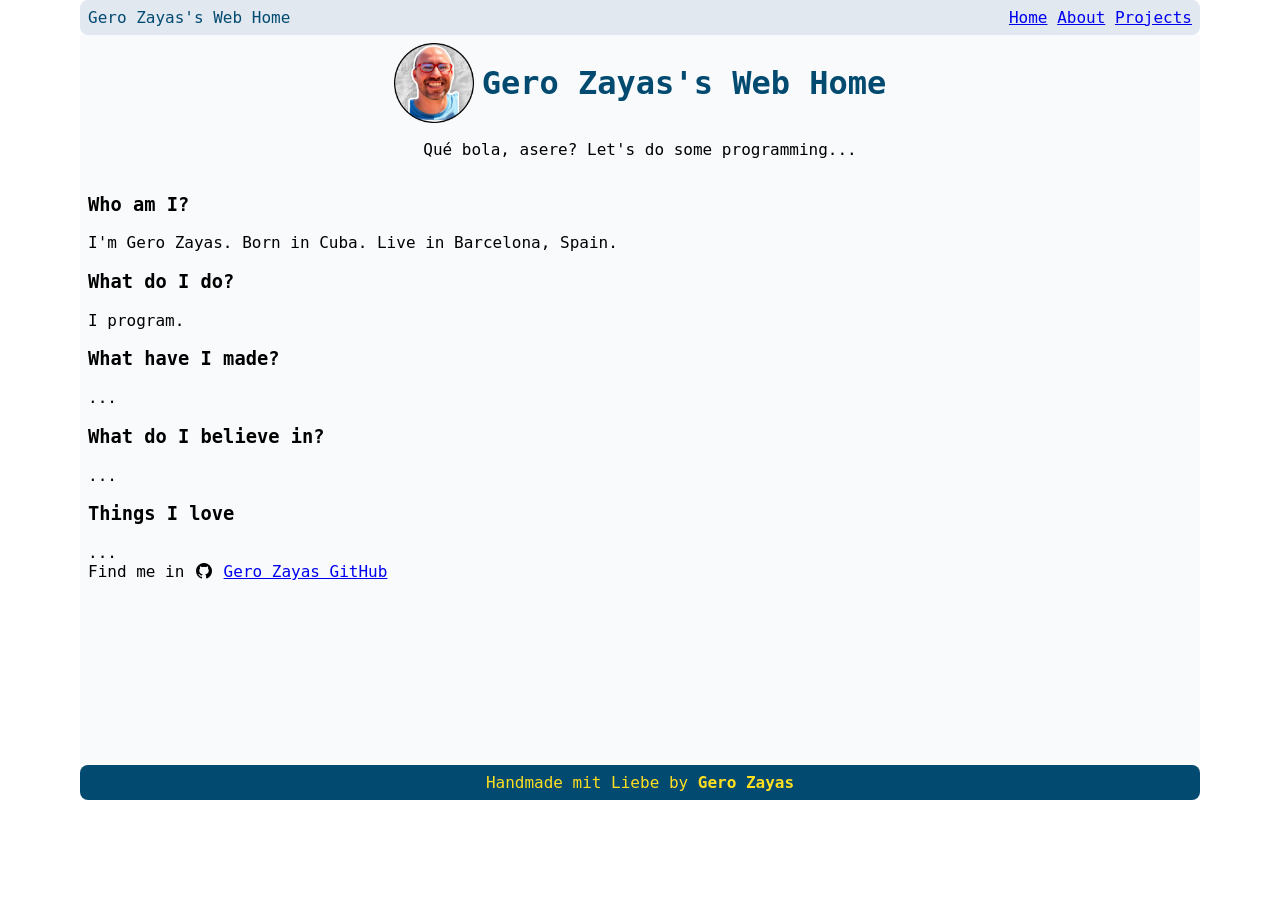
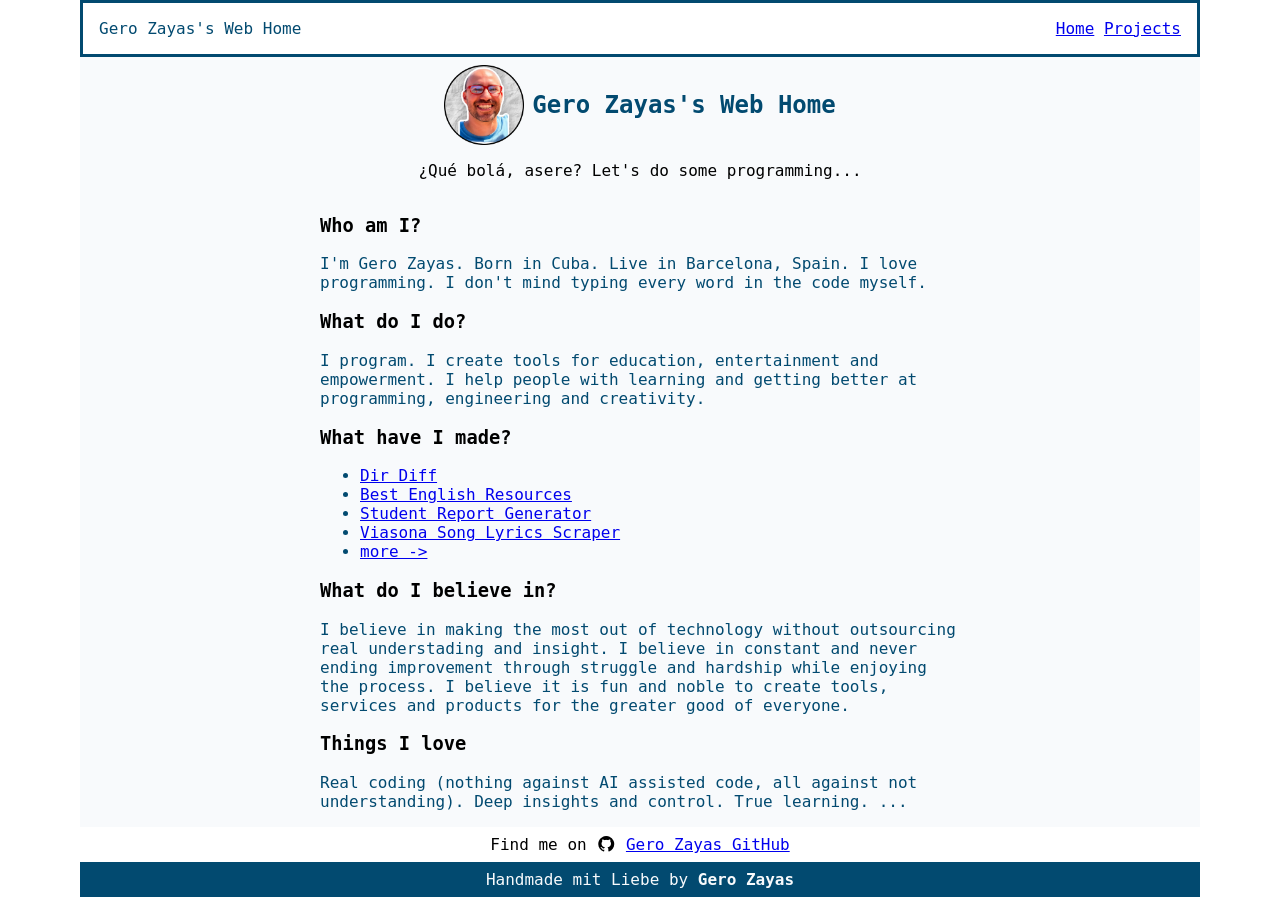
Before and after one commit to GeroZayas/Gero-Website-2026, a FastAPI app: page / in a window 1280 px wide. Before the commit the page ends 800 px from the top, so only its background shows below. Run offline with FastAPI, Linux system fonts and the light colour scheme; some libraries are stand-ins or nearby versions; some web fonts are replaced.

Commit message:
feat: add content to home

```diff
--- a/static/style.css
+++ b/static/style.css
@@ -20,18 +20,17 @@
 }
 
 :root {
-	--primary: #024A70;
-	--secondary: #2C92B8;
-	--tertiary: #FFDF20;
-	--radius:  8px;
-	--light-gray: #F8FAFC;
-	--mid-gray: #E2E8F0;
+  --primary: #024a70;
+  --secondary: #2c92b8;
+  --tertiary: #ffdf20;
+  --radius: 8px;
+  --light-gray: #f8fafc;
+  --mid-gray: #e2e8f0;
   min-width: 20rem;
 }
 
 html {
   box-sizing: border-box;
-
 }
 
 *,
@@ -40,7 +39,6 @@ html {
   box-sizing: inherit;
 }
 
-
 body {
   margin: auto;
   min-height: 100vh;
@@ -48,44 +46,83 @@ body {
   display: flex;
   flex-direction: column;
   font-family: "Iosevka", monospace;
+}
 
+@media(max-width: 800px) {
+    body {
+        padding: 1rem;
+    }
 }
 
 main {
+  background-color: var(--light-gray);
   flex: 1;
-	background-color: var(--light-gray);
-
+  display: flex;
+  flex-direction: column;
 }
 
 h1 {
   color: var(--primary);
 }
 
-header, main, footer {
-	padding: 0.5rem;
-}
 
 header {
-	background-color: var(--mid-gray);
   color: var(--primary);
-	border-radius: var(--radius);
+  /* border-radius: var(--radius); */
   display: flex;
   /* justify-content: flex-end; */
   justify-content: space-between;
+  padding: 1rem;
+  border: solid;
 }
-
 
 footer {
   background-color: var(--primary);
-	color: var(--tertiary);
+  /* color: var(--tertiary); */
+  color: var(--light-gray);
   text-align: center;
-	border-radius: var(--radius);
-
+  /* border-radius: var(--radius); */
+  padding: 0.5rem;
 }
 
 .center-top {
   display: flex;
-	gap:  0.5rem;
+  gap: 0.5rem;
   justify-content: center; /*horizontally*/
   align-items: center; /*vertically*/
 }
+
+.centered {
+  gap: 0.5rem;
+  margin: 0 1rem;
+  justify-content: center; /*horizontally*/
+}
+
+/* Desktop: change width */
+@media (min-width: 868px) {
+  .centered {
+    gap: 2rem;
+    margin: 0 15rem;
+    justify-content: center; /*horizontally*/
+  }
+}
+
+article {
+  flex: 1;
+  display: flex;
+  flex-direction: column;
+}
+
+section {
+  margin-top: auto;
+}
+
+#find-me {
+  text-align: center;
+  padding: 0.5rem;
+}
+
+
+.home-info{
+    color: var(--primary);
+}
--- a/templates/base.html
+++ b/templates/base.html
@@ -1,62 +1,40 @@
-<!DOCTYPE html>
+<!doctype html>
 <html lang="en">
-
   <head>
-  <meta charset="utf-8">
+    <meta charset="utf-8" />
     <title>{% block title %}Gero Zayasp{% endblock %}</title>
 
-  <meta name="viewport" content="width=device-width, initial-scale=1">
-  <meta name="description" content="Gero Zayas Website">
-  <link rel="icon" href="/static/images/favicon.ico">
+    <meta name="viewport" content="width=device-width, initial-scale=1" />
+    <meta name="description" content="Gero Zayas Website" />
+    <link rel="icon" href="/static/images/favicon.ico" />
     <!-- Cargamos Datastar desde CDN -->
-  <script type="module" src="https://cdn.jsdelivr.net/gh/starfederation/datastar@v1.0.2/bundles/datastar.js"></script>
-  <link rel="stylesheet" href="https://cdnjs.cloudflare.com/ajax/libs/font-awesome/7.0.0/css/all.min.css">
-  <link rel="stylesheet" href="/static/style.css">
-
+    <script
+      type="module"
+      src="https://cdn.jsdelivr.net/gh/starfederation/datastar@v1.0.2/bundles/datastar.js"
+    ></script>
+    <link
+      rel="stylesheet"
+      href="https://cdnjs.cloudflare.com/ajax/libs/font-awesome/7.0.0/css/all.min.css"
+    />
+    <link rel="stylesheet" href="/static/style.css" />
   </head>
-<style>
-
-</style>
+  <style></style>
 
   <body>
     <header>
-    <div>
-      Gero Zayas's Web Home
-    </div>
+      <div>Gero Zayas's Web Home</div>
       <nav>
         <a href="/">Home</a>
-      <a href="/about">About</a>
+        <!-- <a href="/about">About</a> -->
         <a href="/projects">Projects</a>
       </nav>
     </header>
-  <main>
-    {% block content %}
-    {% endblock %}
-  </main>
+    <main>{% block content %} {% endblock %}</main>
 
-  <footer>
-    Handmade mit Liebe by <b> Gero Zayas</b>
-  </footer>
+    <footer>Handmade mit Liebe by <b> Gero Zayas</b></footer>
 
     <script src="/static/script.js"></script>
   </body>
-
 </html>
 
-
-
-
-
-
-
-
-
-
-
-
-
-
-
-
-
 <!--  -->
--- a/templates/home.html
+++ b/templates/home.html
@@ -1,9 +1,7 @@
-{% extends "base.html" %} {% block title %} Gero Zayas - Home {% endblock %}
-
+{% extends "base.html" %} {% block title %} Gero Zayas - Home {% endblock %} {%
+block content %}
 <article>
-  {% block content %}
-
-  <div class="center-top">
+  <div class="center-top" style="padding-top: 0.5rem">
     <img
       style="aspect-ratio: 1; width: 5rem; height: 5rem"
       id="profile-pic-1"
@@ -11,25 +9,65 @@
     />
     <h1>Gero Zayas's Web Home</h1>
   </div>
+
   <div class="center-top">
-    <p>Qué bola, asere? Let's do some programming...</p>
+    <p>¿Qué bolá, asere? Let's do some programming...</p>
   </div>
 
+  <div class="centered" id="home-personal-questions-info-section">
     <h3>Who am I?</h3>
-  I'm Gero Zayas. Born in Cuba. Live in Barcelona, Spain.
+    <p class="home-info">
+      I'm Gero Zayas. Born in Cuba. Live in Barcelona, Spain. I love
+      programming. I don't mind typing every word in the code myself.
+    </p>
     <h3>What do I do?</h3>
-  I program.
+    <p class="home-info">
+      I program. I create tools for education, entertainment and empowerment. I
+      help people with learning and getting better at programming, engineering
+      and creativity.
+    </p>
     <h3>What have I made?</h3>
-  ...
+    <ul class="home-info">
+      <li><a href="https://github.com/GeroZayas/Dir-Diff">Dir Diff</a></li>
+      <li>
+        <a href="https://github.com/GeroZayas/Best-English-Resources"
+          >Best English Resources</a
+        >
+      </li>
+      <li>
+        <a href="https://github.com/GeroZayas/Student-Report-Generator"
+          >Student Report Generator</a
+        >
+      </li>
+      <li>
+        <a href="https://github.com/GeroZayas/Viasona-Song-Lyrics-Scraper"
+          >Viasona Song Lyrics Scraper</a
+        >
+      </li>
+      <li><a href="/projects">more -></a></li>
+    </ul>
     <h3>What do I believe in?</h3>
-  ...
+    <p class="home-info">
+      I believe in making the most out of technology without outsourcing real
+      understading and insight. I believe in constant and never ending
+      improvement through struggle and hardship while enjoying the process. I
+      believe it is fun and noble to create tools, services and products for the
+      greater good of everyone.
+    </p>
+
     <h3>Things I love</h3>
-  ...
+    <p class="home-info">
+      Real coding (nothing against AI assisted code, all against not
+      understanding). Deep insights and control. True learning. ...
+    </p>
+  </div>
 
-  <div>
-    Find me in <i class="fa-brands fa-github"></i>
+  <section style="background-color: white">
+    <div id="find-me">
+      Find me on <i class="fa-brands fa-github"></i>
       <a href="https://github.com/GeroZayas">Gero Zayas GitHub</a>
     </div>
+  </section>
+</article>
 
 {% endblock %}
-</article>
```
Lines whose indentation alone changed are shown as unchanged.
